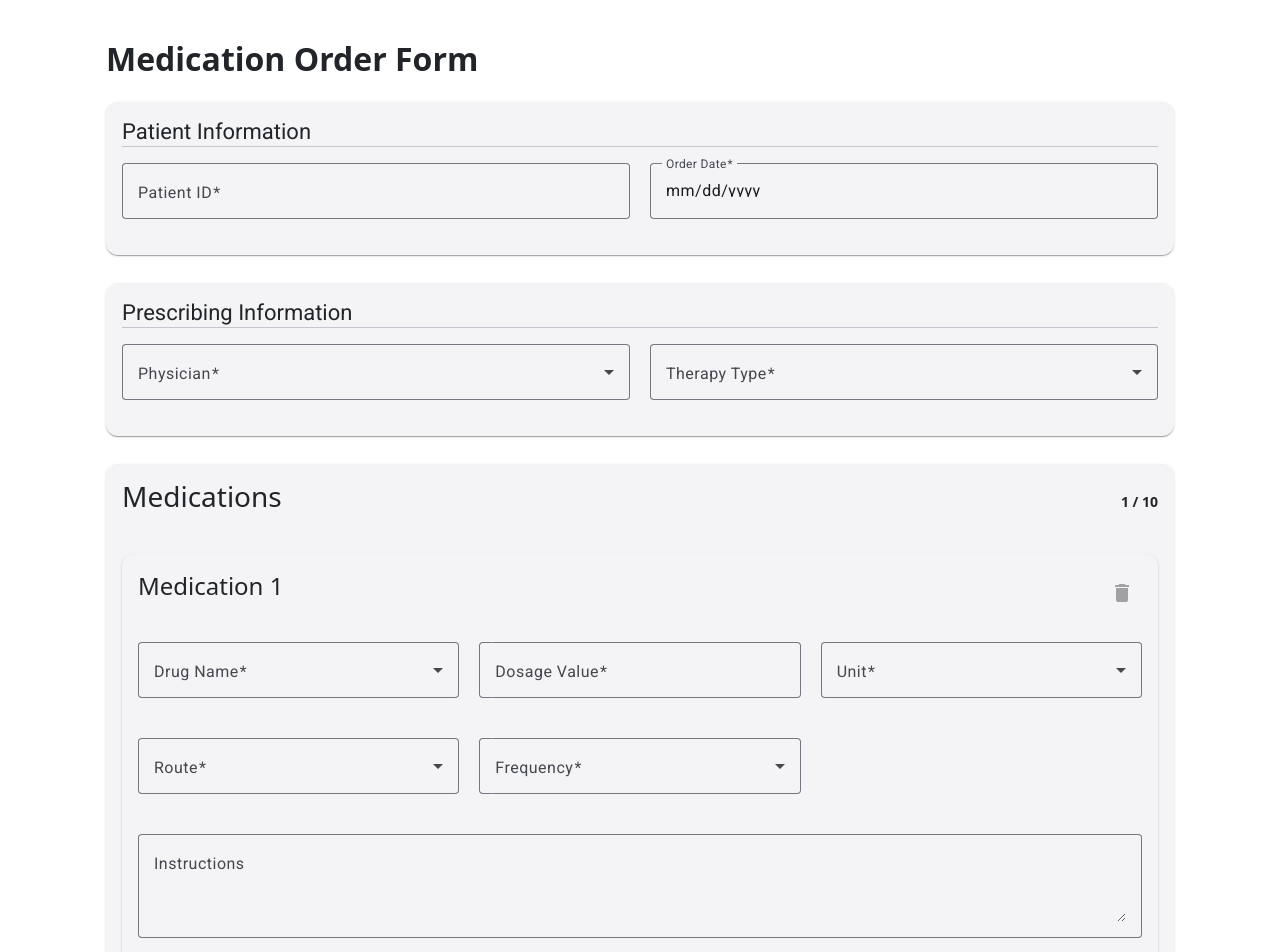
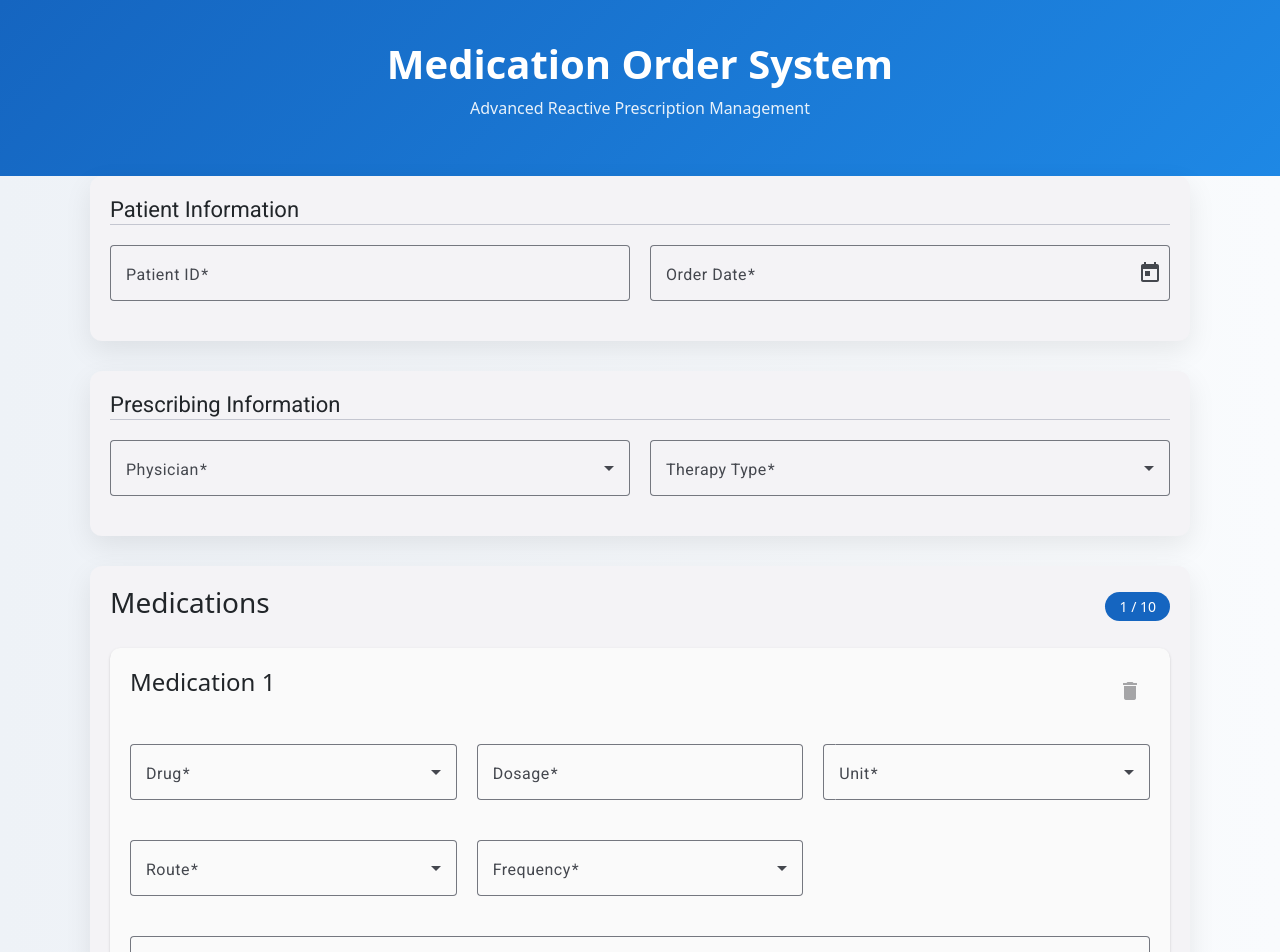
Before and after one commit to muhammadashfaq28/Angular-medication-management-, an Angular app: page / in a window 1280 px wide. Shown: the top 952 px of the page. Built offline with nearby package versions, Linux system fonts and the light colour scheme.

Commit message:
Updated RxJS

```diff
--- a/src/app/components/medication-order/medication-order.css
+++ b/src/app/components/medication-order/medication-order.css
@@ -1,24 +1,43 @@
-.med-container {
-  max-width: 1100px;
-  margin: 40px auto;
-  padding: 0 16px;
+.page-wrapper {
+  background: linear-gradient(to right, #eef2f7, #f9fbfd);
+  min-height: 100vh;
+  padding-bottom: 60px;
 }
 
-.page-title {
+.top-banner {
+  background: linear-gradient(135deg, #1565c0, #1e88e5);
+  padding: 40px;
+  text-align: center;
+  color: white;
+}
+
+.top-banner h1 {
+  margin: 0;
   font-weight: 600;
-  margin-bottom: 24px;
+}
+
+.top-banner p {
+  margin-top: 8px;
+  opacity: 0.9;
+}
+
+.form-container {
+  max-width: 1100px;
+  margin: -30px auto 0;
 }
 
 .section-card {
-  margin-bottom: 28px;
-  padding: 16px;
+  margin-top: 30px;
+  padding: 20px;
+  border-radius: 12px;
+  box-shadow: 0 10px 28px rgba(0, 0, 0, 0.08);
 }
 
 .form-grid {
   display: grid;
   grid-template-columns: repeat(auto-fit, minmax(260px, 1fr));
   gap: 20px;
-  margin-top: 16px;
+  margin-top: 20px;
 }
 
 .full-width {
@@ -29,40 +48,43 @@
   display: flex;
   justify-content: space-between;
   align-items: center;
-  margin-bottom: 16px;
 }
 
 .counter {
-  font-weight: 600;
+  background: #1565c0;
+  color: white;
+  padding: 4px 14px;
+  border-radius: 50px;
   font-size: 14px;
 }
 
 .med-card {
-  margin-top: 16px;
-  padding: 16px;
+  margin-top: 20px;
+  padding: 20px;
+  border-radius: 10px;
+  background: #fafafa;
 }
 
 .med-card-header {
   display: flex;
   justify-content: space-between;
-  align-items: center;
   margin-bottom: 16px;
 }
 
-.add-section {
+.add-btn {
   margin-top: 20px;
 }
 
 .submit-section {
   text-align: right;
-  margin-top: 32px;
+  margin-top: 40px;
 }
 
 .error-banner {
-  background-color: #ffebee;
+  background: #ffebee;
   color: #b71c1c;
   padding: 12px;
-  border-radius: 4px;
+  border-radius: 6px;
   margin-bottom: 16px;
   font-weight: 500;
 }
--- a/src/app/components/medication-order/medication-order.html
+++ b/src/app/components/medication-order/medication-order.html
@@ -1,10 +1,12 @@
-<div class="med-container">
+<div class="page-wrapper">
 
-  <h2 class="page-title">Medication Order Form</h2>
+    <div class="top-banner">
+        <h1>Medication Order System</h1>
+        <p>Advanced Reactive Prescription Management</p>
+    </div>
 
-  <form [formGroup]="form" (ngSubmit)="onSubmit()">
+    <form [formGroup]="form" (ngSubmit)="onSubmit()" class="form-container">
 
-    <!-- ================= Patient Information ================= -->
         <mat-card class="section-card">
             <mat-card-title>Patient Information</mat-card-title>
             <mat-divider></mat-divider>
@@ -14,29 +16,41 @@
                 <mat-form-field appearance="outline">
                     <mat-label>Patient ID</mat-label>
                     <input matInput type="number" formControlName="patientId">
-          <mat-error *ngIf="form.get('patientInfo.patientId')?.hasError('required')">
-            Patient ID is required
-          </mat-error>
+
+                    @if (
+                    form.get('patientInfo.patientId')?.invalid &&
+                    form.get('patientInfo.patientId')?.touched
+                    ) {
+                    <mat-error>Patient ID is required</mat-error>
+                    }
                 </mat-form-field>
+
 
                 <mat-form-field appearance="outline">
                     <mat-label>Order Date</mat-label>
-          <input matInput type="date" formControlName="orderDate">
-          <mat-error *ngIf="form.get('patientInfo.orderDate')?.hasError('required')">
-            Order Date is required
-          </mat-error>
+                    <input matInput [matDatepicker]="picker" formControlName="orderDate">
+                    <mat-datepicker-toggle matSuffix [for]="picker"></mat-datepicker-toggle>
+                    <mat-datepicker #picker></mat-datepicker>
+
+                    @if (
+                    form.get('patientInfo.orderDate')?.invalid &&
+                    form.get('patientInfo.orderDate')?.touched
+                    ) {
+                    <mat-error>Order Date is required</mat-error>
+                    }
                 </mat-form-field>
 
             </div>
         </mat-card>
 
-    <!-- ================= Prescribing Information ================= -->
+        <!-- ================= Prescribing Info ================= -->
         <mat-card class="section-card">
             <mat-card-title>Prescribing Information</mat-card-title>
             <mat-divider></mat-divider>
 
             <div class="form-grid" formGroupName="prescribingInfo">
 
+                <!-- Physician -->
                 <mat-form-field appearance="outline">
                     <mat-label>Physician</mat-label>
                     <mat-select formControlName="physician">
@@ -44,8 +58,23 @@
                         <mat-option [value]="doc">{{ doc }}</mat-option>
                         }
                     </mat-select>
+
+                    @if (
+                    form.get('prescribingInfo.physician')?.invalid &&
+                    form.get('prescribingInfo.physician')?.touched
+                    ) {
+                    <mat-error>
+                        @if (form.get('prescribingInfo.physician')?.errors?.['required']) {
+                        Physician is required
+                        }
+                        @if (form.get('prescribingInfo.physician')?.errors?.['mustContainDr']) {
+                        Physician must contain "Dr."
+                        }
+                    </mat-error>
+                    }
                 </mat-form-field>
 
+                <!-- Therapy -->
                 <mat-form-field appearance="outline">
                     <mat-label>Therapy Type</mat-label>
                     <mat-select formControlName="therapyType">
@@ -53,9 +82,18 @@
                         <mat-option [value]="type">{{ type }}</mat-option>
                         }
                     </mat-select>
+
+                    @if (
+                    form.get('prescribingInfo.therapyType')?.invalid &&
+                    form.get('prescribingInfo.therapyType')?.touched
+                    ) {
+                    <mat-error>Therapy Type is required</mat-error>
+                    }
                 </mat-form-field>
 
+                <!-- Diagnosis -->
                 @if (form.get('prescribingInfo.therapyType')?.value === 'Chemotherapy') {
+
                 <mat-form-field appearance="outline" class="full-width">
                     <mat-label>Diagnosis</mat-label>
                     <mat-select formControlName="diagnosis">
@@ -63,7 +101,15 @@
                         <mat-option [value]="diag">{{ diag }}</mat-option>
                         }
                     </mat-select>
+
+                    @if (
+                    form.get('prescribingInfo.diagnosis')?.invalid &&
+                    form.get('prescribingInfo.diagnosis')?.touched
+                    ) {
+                    <mat-error>Diagnosis is required for Chemotherapy</mat-error>
+                    }
                 </mat-form-field>
+
                 }
 
             </div>
@@ -93,8 +139,7 @@
                     <div class="med-card-header">
                         <h4>Medication {{ i + 1 }}</h4>
 
-              <button mat-icon-button color="warn"
-                      (click)="removeMedication(i)"
+                        <button mat-icon-button color="warn" (click)="removeMedication(i)"
                             [disabled]="medications.length === 1">
                             <mat-icon>delete</mat-icon>
                         </button>
@@ -102,20 +147,52 @@
 
                     <div class="form-grid">
 
+                        <!-- Drug -->
                         <mat-form-field appearance="outline">
-                <mat-label>Drug Name</mat-label>
+                            <mat-label>Drug</mat-label>
+
                             <mat-select formControlName="drugName">
-                  @for (drug of drugs; track drug) {
-                    <mat-option [value]="drug">{{ drug }}</mat-option>
+
+
+                                <mat-option>
+                                    <input matInput placeholder="Search drug..." formControlName="drugSearch"
+                                        (click)="$event.stopPropagation()">
+                                </mat-option>
+
+                                @for (drug of filteredDrugsPerIndex[i]; track drug) {
+                                <mat-option [value]="drug">
+                                    {{ drug }}
+                                </mat-option>
                                 }
+
                             </mat-select>
+
+                            @if (
+                            med.get('drugName')?.hasError('required') &&
+                            (med.get('drugName')?.touched || submitted)
+                            ){
+                            <mat-error>Drug is required</mat-error>
+                            }
                         </mat-form-field>
 
+                        <!-- Dosage -->
                         <mat-form-field appearance="outline" formGroupName="dosage">
-                <mat-label>Dosage Value</mat-label>
+                            <mat-label>Dosage</mat-label>
                             <input matInput type="number" formControlName="value">
+
+                            @if (med.get('dosage.value')?.invalid && med.get('dosage.value')?.touched) {
+                            <mat-error>
+                                @if (med.get('dosage.value')?.errors?.['required']) {
+                                Dosage is required
+                                }
+                                @if (med.get('dosage.value')?.errors?.['min']) {
+                                Dosage below minimum allowed
+                                }
+                            </mat-error>
+                            }
                         </mat-form-field>
 
+                        <!-- Unit -->
                         <mat-form-field appearance="outline" formGroupName="dosage">
                             <mat-label>Unit</mat-label>
                             <mat-select formControlName="unit">
@@ -123,8 +200,13 @@
                                 <mat-option [value]="unit">{{ unit }}</mat-option>
                                 }
                             </mat-select>
+
+                            @if (med.get('dosage.unit')?.invalid && med.get('dosage.unit')?.touched) {
+                            <mat-error>Unit is required</mat-error>
+                            }
                         </mat-form-field>
 
+                        <!-- Route -->
                         <mat-form-field appearance="outline">
                             <mat-label>Route</mat-label>
                             <mat-select formControlName="route">
@@ -134,6 +216,7 @@
                             </mat-select>
                         </mat-form-field>
 
+                        <!-- Frequency -->
                         <mat-form-field appearance="outline">
                             <mat-label>Frequency</mat-label>
                             <mat-select formControlName="frequency">
@@ -143,9 +226,21 @@
                             </mat-select>
                         </mat-form-field>
 
+                        <!-- Instructions -->
                         <mat-form-field appearance="outline" class="full-width">
                             <mat-label>Instructions</mat-label>
                             <textarea matInput rows="3" formControlName="instructions"></textarea>
+
+                            @if (med.get('instructions')?.invalid && med.get('instructions')?.touched) {
+                            <mat-error>
+                                @if (med.get('instructions')?.errors?.['required']) {
+                                Instructions required for IV route
+                                }
+                                @if (med.get('instructions')?.errors?.['minlength']) {
+                                Minimum 20 characters required
+                                }
+                            </mat-error>
+                            }
                         </mat-form-field>
 
                     </div>
@@ -156,9 +251,8 @@
 
             </div>
 
-      <div class="add-section">
-        <button mat-raised-button color="primary"
-                (click)="addMedication()"
+            <div class="add-btn">
+                <button mat-raised-button color="primary" (click)="addMedication()"
                     [disabled]="medications.length >= 10">
                     Add Medication
                 </button>
@@ -167,9 +261,7 @@
         </mat-card>
 
         <div class="submit-section">
-      <button mat-raised-button color="accent"
-              type="submit"
-              [disabled]="form.invalid">
+            <button mat-raised-button color="accent" type="submit" [disabled]="form.invalid">
                 Submit Order
             </button>
         </div>
--- a/src/app/models/medication.interface.ts
+++ b/src/app/models/medication.interface.ts
@@ -7,6 +7,7 @@ export interface DosageGroup {
 
 export interface MedicationGroup {
   drugName: FormControl<string | null>;
+  drugSearch: FormControl<string | null>;
   dosage: FormGroup<DosageGroup>;
   route: FormControl<string | null>;
   frequency: FormControl<string | null>;
```
Also changed, not shown: src/app/components/medication-order/medication-order.ts (+44 -22 lines), src/app/services/medication-form.ts (+5 -2 lines). Lines whose indentation alone changed are shown as unchanged.
